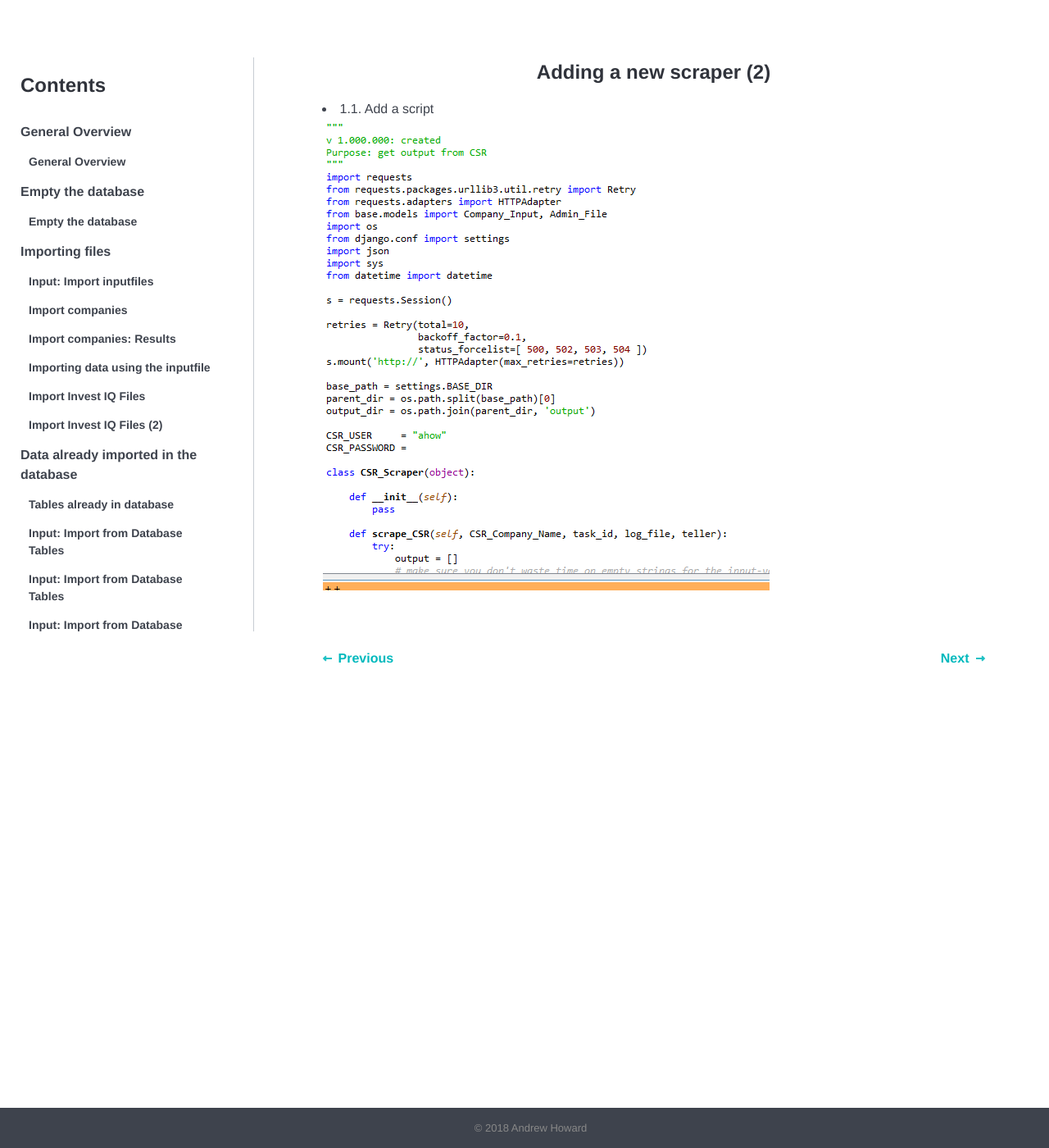
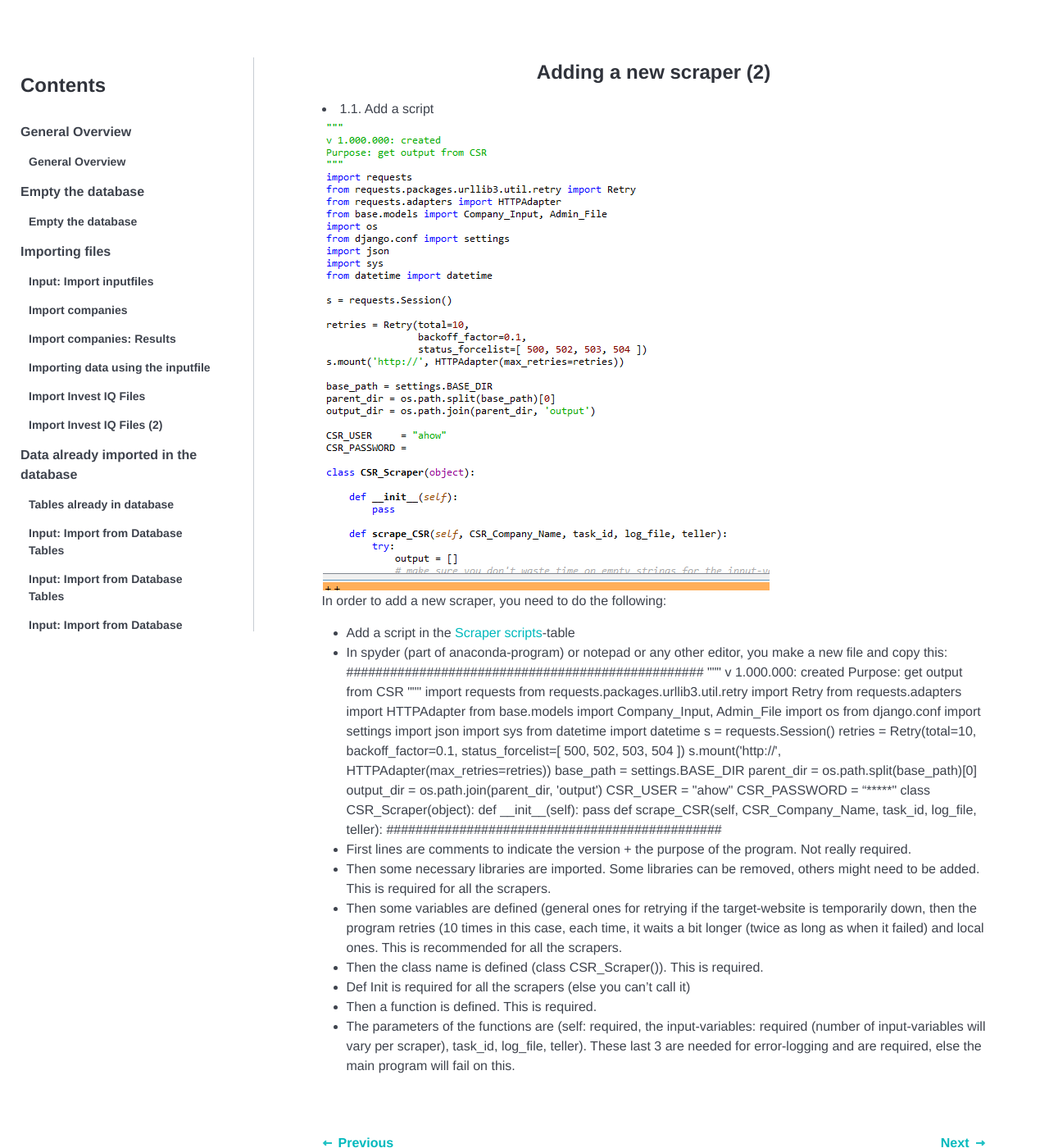
Before and after one commit to tkumpanenko/slides, a Jekyll site: the page built from _tutorials/035.html, in a window 1280 px wide and 1400 px high. Shown: the whole window at 82% size. Built offline with Jekyll 4.4.1, drawn with Linux system fonts in a browser that asks for light colours.

Commit message:
Update from Forestry.io - 035.html

```diff
--- a/_tutorials/035.html
+++ b/_tutorials/035.html
@@ -4,11 +4,56 @@ topic: delete-edit-scrappers
 order: 4
 date: 2018-01-18 19:31:06 +0000
 ---
-
-
 <h4>Adding a new scraper (2)</h4>
 
 <up>
 	<li>1.1. Add a script</li>
 	<img src="{{site.url}}{{site.baseurl}}/images/035.png" alt="">
 </ul>
+
+<p>In order to add a new scraper, you need to do the following:
+	<ul>
+		<li>Add a script in the <a href="http://scrapecalctool.scibizinformatics.com/admin/base/admin_scripts/">Scraper scripts</a>-table</li>
+		<li>In spyder (part of anaconda-program) or notepad or any other editor,  you make a new file and copy this: <br>
+		#################################################
+"""
+v 1.000.000: created
+Purpose: get output from CSR
+"""
+import requests
+from requests.packages.urllib3.util.retry import Retry
+from requests.adapters import HTTPAdapter
+from base.models import Company_Input, Admin_File
+import os
+from django.conf import settings
+import json
+import sys
+from datetime import datetime
+s = requests.Session()
+retries = Retry(total=10,
+                backoff_factor=0.1,
+                status_forcelist=[ 500, 502, 503, 504 ])
+s.mount('http://', HTTPAdapter(max_retries=retries))
+base_path = settings.BASE_DIR
+parent_dir = os.path.split(base_path)[0]
+output_dir = os.path.join(parent_dir, 'output')
+CSR_USER     = "ahow"
+CSR_PASSWORD = “*****"
+class CSR_Scraper(object):
+
+    def __init__(self):
+        pass
+
+    def scrape_CSR(self, CSR_Company_Name, task_id, log_file, teller):
+##############################################
+		</li>
+
+		<li>First lines are comments to indicate the version + the purpose of the program. Not really required.</li>
+		<li>Then some necessary libraries are imported. Some libraries can be removed, others might need to be added. This is required for all the scrapers. </li>
+		<li>Then some variables are defined (general ones for retrying if the target-website is temporarily down, then the program retries (10 times in this case, each time, it waits a bit longer (twice as long as when it failed) and local ones. This is recommended for all the scrapers. </li>
+		<li>Then the class name is defined (class  CSR_Scraper()). This is required.  </li>
+		<li>Def Init is required for all the scrapers (else you can’t call it)</li>
+		<li>Then a function is defined. This is required. </li>
+		<li>The parameters of the functions are (self: required, the input-variables: required (number of input-variables will vary per scraper), task_id, log_file, teller). These last 3 are needed for error-logging and are required, else the main program will fail on this. </li>
+	</ul>
+</p>
```
